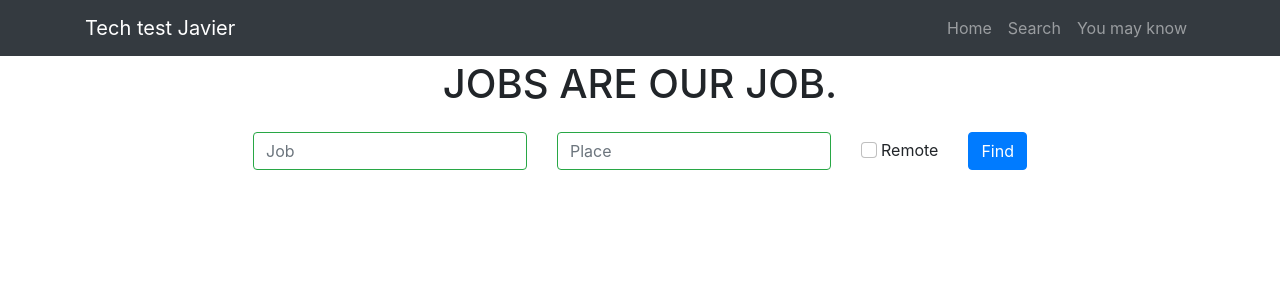
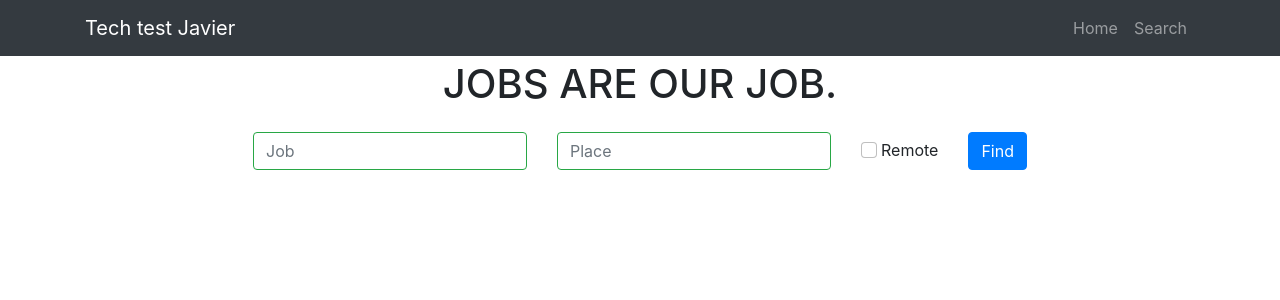
Before and after one commit to ingjavierpinilla/job-search-engine, a Django app: page / in a window 1280 px wide. Shown: the top 300 px of the page. Run offline with Django 3.2, Linux system fonts and the light colour scheme; some libraries are stand-ins or nearby versions.

Commit message:
icon added

```diff
--- a/src/tech_test/templates/base.html
+++ b/src/tech_test/templates/base.html
@@ -6,6 +6,11 @@
     <title>Tech Test - Javier</title>
     {% endblock %}
     <meta name="viewport" content="width=device-width, initial-scale=1"/>
+    {% load static %}
+    <link rel="apple-touch-icon" sizes="180x180" href="{% static '/apple-touch-icon.png'%}">
+    <link rel="icon" type="image/png" sizes="32x32" href="{% static '/favicon-32x32.png'%}">
+    <link rel="icon" type="image/png" sizes="16x16" href="{% static '/favicon-16x16.png'%}">
+    <link rel="manifest" href="{% static '/site.webmanifest'%}">
 
     <link href="https://cdn.jsdelivr.net/npm/bootstrap@5.0.0-beta1/dist/css/bootstrap.min.css" rel="stylesheet" integrity="sha384-giJF6kkoqNQ00vy+HMDP7azOuL0xtbfIcaT9wjKHr8RbDVddVHyTfAAsrekwKmP1" crossorigin="anonymous">
     <link rel="stylesheet" href="https://stackpath.bootstrapcdn.com/bootstrap/4.2.1/css/bootstrap.min.css">
@@ -29,9 +34,6 @@
           </li>
           <li class="nav-item">
           <a class="nav-link" href="#">Search</a>
-          </li>
-          <li class="nav-item">
-          <a class="nav-link" href="#">You may know</a>
           </li>
         </ul>
       </div>
```
Also changed, not shown: src/tech_test/static/image/android-chrome-192x192.png (added), src/tech_test/static/image/android-chrome-512x512.png (added), src/tech_test/static/image/apple-touch-icon.png (added), src/tech_test/static/image/favicon-16x16.png (added), src/tech_test/static/image/favicon-32x32.png (added), src/tech_test/static/image/favicon.ico (added), src/tech_test/static/image/site.webmanifest (added).
